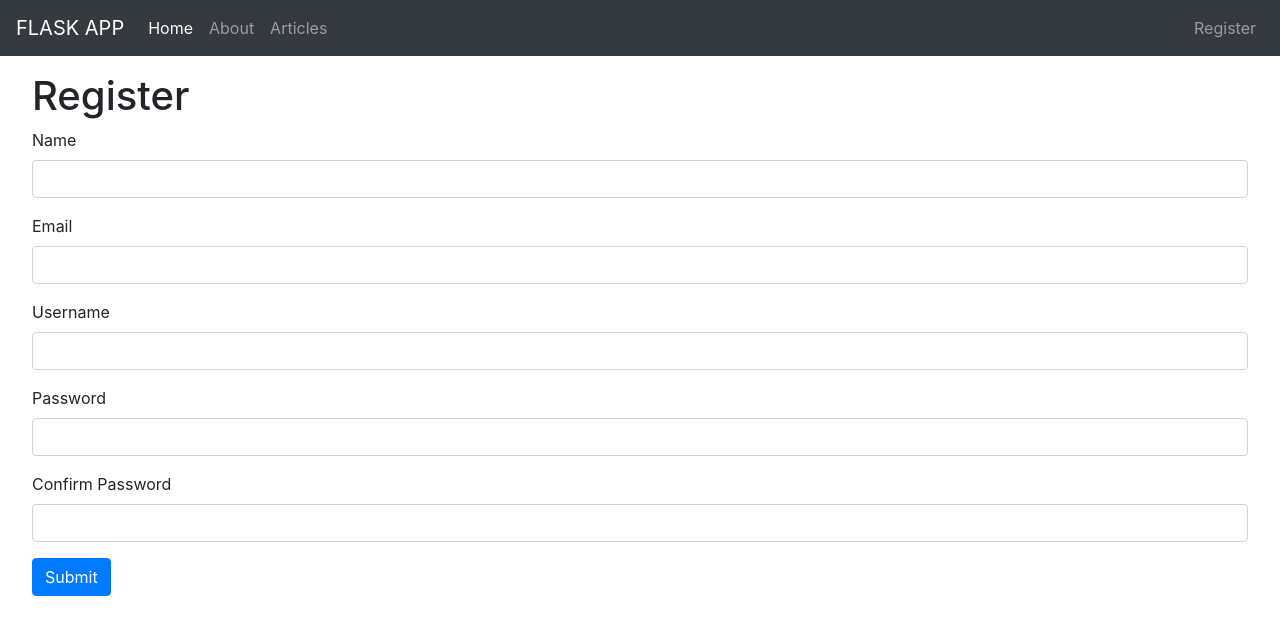
After one commit to senducusin/python-flask-ssr, a Flask app: page /register in a window 1280 px wide. The commit adds this page. Shown: the top 635 px of the page. Run offline with Flask 2, Linux system fonts and the light colour scheme; some libraries are stand-ins or nearby versions.

Commit message:
connected to mysql database

```diff
--- a/app.py
+++ b/app.py
@@ -1,8 +1,21 @@
-from flask import Flask, render_template
+from flask import Flask, render_template, flash, redirect, url_for, session, logging, request
 from data import Articles
+from flask_mysqldb import MySQL
+from wtforms import Form, StringField, TextAreaField, PasswordField, validators
+from passlib.hash import sha256_crypt
 
 app = Flask(__name__)
 app.debug = True
+
+# DB config
+app.config['MYSQL_HOST'] = 'localhost'
+app.config['MYSQL_USER'] = 'root'
+app.config['MYSQL_PASSWORD'] = None
+app.config['MYSQL_DB'] = 'flask_sample'
+app.config['MYSQL_CURSORCLASS'] = 'DictCursor'
+
+# init MySQL
+mysql = MySQL(app)
 
 Articles = Articles()
 
@@ -27,5 +40,43 @@ def article(id):
     return render_template('article.html', id=id)
 
 
+class RegisterForm(Form):
+    name = StringField('Name', [validators.Length(min=1, max=50)])
+    username = StringField('Username', [validators.Length(min=4, max=25)])
+    email = StringField('Email', [validators.Length(min=6, max=50)])
+    password = PasswordField('Password', [
+        validators.DataRequired(),
+        validators.EqualTo('confirm', message="Passwords do not match")
+    ])
+    confirm = PasswordField('Confirm Password')
+
+
+@app.route('/register', methods=['GET', 'POST'])
+def register():
+    form = RegisterForm(request.form)
+    if request.method == 'POST' and form.validate():
+        name = form.name.data
+        email = form.email.data
+        username = form.username.data
+        password = sha256_crypt.encrypt(str(form.password.data))
+
+        # Create cursor
+        cur = mysql.connection.cursor()
+        cur.execute("INSERT INTO users (name, email, username, password) VALUES(%s,%s,%s,%s)",
+                    (name, email, username, password))
+
+        # Commit to DB
+        mysql.connection.commit()
+
+        # Close connection
+        cur.close()
+
+        flash('You are now registered', 'success')
+
+        return redirect(url_for('index'))
+    return render_template('register.html', form=form)
+
+
 if __name__ == '__main__':
+    app.secret_key = '1234'
     app.run()
--- /dev/null
+++ b/templates/includes/_formhelper.html
@@ -0,0 +1,6 @@
+{% macro render_field(field) %}
+{{ field.label }}
+{{ field(**kwargs)|safe }}
+{% if field.errors %} {% for error in field.errors %}
+<span class="help-inline">{{ error }}</span>
+{% endfor %} {% endif %} {% endmacro %}
--- /dev/null
+++ b/templates/includes/_messages.html
@@ -0,0 +1,4 @@
+{% with messages = get_flashed_messages(with_categories=true) %} {% if messages
+%} {% for category, message in messages %}
+<div class="alert alert-{{ category }}">{{ message }}</div>
+{% endfor %} {% endif %} {% endwith %}
--- a/templates/includes/_navbar.html
+++ b/templates/includes/_navbar.html
@@ -1,5 +1,5 @@
 <nav class="navbar navbar-expand-md navbar-dark bg-dark">
-	<a class="navbar-brand" href="/">Flask App</a>
+	<a class="navbar-brand" href="/">FLASK APP</a>
 	<button
 		class="navbar-toggler"
 		type="button"
@@ -26,5 +26,10 @@
 				<a class="nav-link" href="/articles">Articles</a>
 			</li>
 		</ul>
+		<ul class="nav navbar-nav navbar-right">
+			<li>
+				<a class="nav-link" href="/register">Register</a>
+			</li>
+		</ul>
 	</div>
 </nav>
--- a/templates/layout.html
+++ b/templates/layout.html
@@ -19,7 +19,7 @@
 	<body>
 		{% include 'includes/_navbar.html' %}
 		<main class="main-container">
-			{% block body %} {% endblock %}
+			{% include 'includes/_messages.html' %} {% block body %} {% endblock %}
 		</main>
 
 		<script src="https://stackpath.bootstrapcdn.com/bootstrap/4.3.1/js/bootstrap.min.js"></script>
--- /dev/null
+++ b/templates/register.html
@@ -0,0 +1,22 @@
+{% extends 'layout.html' %} {% block body %}
+<h1>Register</h1>
+{% from 'includes/_formhelper.html' import render_field %}
+<form method="POST" action="">
+	<div class="form-group">
+		{{render_field(form.name, class_="form-control")}}
+	</div>
+	<div class="form-group">
+		{{render_field(form.email, class_="form-control")}}
+	</div>
+	<div class="form-group">
+		{{render_field(form.username, class_="form-control")}}
+	</div>
+	<div class="form-group">
+		{{render_field(form.password, class_="form-control")}}
+	</div>
+	<div class="form-group">
+		{{render_field(form.confirm, class_="form-control")}}
+	</div>
+	<p><input type="submit" class="btn btn-primary" value="Submit" /></p>
+</form>
+{% endblock %}
```
Also changed, not shown: 2 other files.
